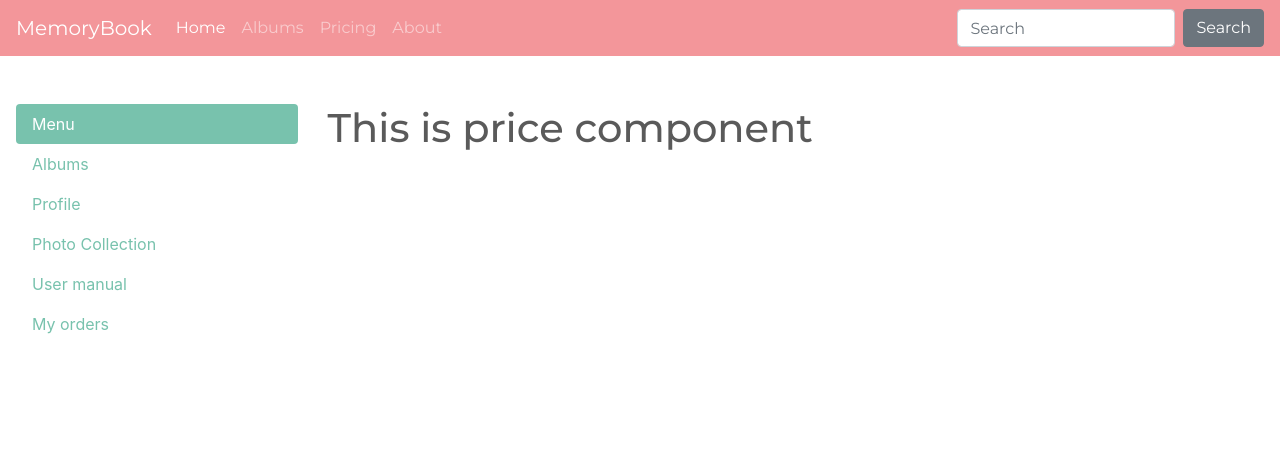
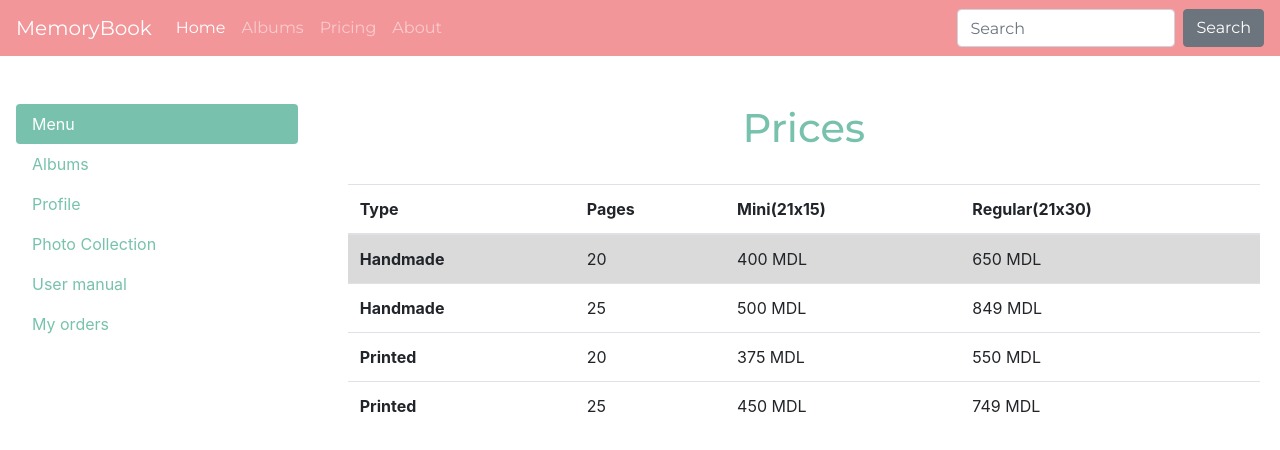
Before and after one commit to SandaCotovici/MemoryBook, an Angular app: page /pricing in a window 1280 px wide. Shown: the top 450 px of the page. Built offline with nearby package versions, Linux system fonts and the light colour scheme.

Commit message:
add price component

```diff
--- a/src/app/about/about.component.css
+++ b/src/app/about/about.component.css
@@ -1,3 +1,7 @@
+body {
+  padding: 0 2em;
+}
+
 h3.qoute {
   color: #F3969A;
   text-align: center;
--- a/src/app/app.component.css
+++ b/src/app/app.component.css
@@ -12,3 +12,7 @@
 /*margin-top: 50px;*/
 /*}*/
 /*}*/
+
+.content {
+  padding: 0 2.2em;
+}
--- a/src/app/app.component.html
+++ b/src/app/app.component.html
@@ -18,7 +18,7 @@
     <app-menu></app-menu>
   </div>
 
-  <div class="col-lg-9">
+  <div class="content col-lg-9">
     <router-outlet></router-outlet>
   </div>
 </div>
--- a/src/app/pricing/pricing.component.css
+++ b/src/app/pricing/pricing.component.css
@@ -0,0 +1,4 @@
+h1 {
+  text-align: center;
+  color: #78C2AD;
+}
--- a/src/app/pricing/pricing.component.html
+++ b/src/app/pricing/pricing.component.html
@@ -1,3 +1,41 @@
-<h1>
-  This is price component
-</h1>
+<!--<h1>-->
+  <!--This is price component-->
+<!--</h1>-->
+<h1>Prices</h1>
+<br />
+<table class="table table-hover">
+  <thead>
+  <tr>
+    <th scope="col">Type</th>
+    <th scope="col">Pages</th>
+    <th scope="col">Mini(21x15)</th>
+    <th scope="col">Regular(21x30)</th>
+  </tr>
+  </thead>
+  <tbody>
+  <tr class="table-active">
+    <th scope="row">Handmade</th>
+    <td>20</td>
+    <td>400 MDL</td>
+    <td>650 MDL</td>
+  </tr>
+  <tr>
+    <th scope="row">Handmade</th>
+    <td>25</td>
+    <td>500 MDL</td>
+    <td>849 MDL</td>
+  </tr>
+  <tr>
+    <th scope="row">Printed</th>
+    <td>20</td>
+    <td>375 MDL</td>
+    <td>550 MDL</td>
+  </tr>
+  <tr>
+    <th scope="row">Printed</th>
+    <td>25</td>
+    <td>450 MDL</td>
+    <td>749 MDL</td>
+  </tr>
+  </tbody>
+</table>
--- a/src/styles.css
+++ b/src/styles.css
@@ -1,2 +1,8 @@
 /* You can add global styles to this file, and also import other style files */
 @import '~bootstrap/dist/css/bootstrap.min.css';
+html, body {
+  width: 100%;
+  height: 100%;
+  position: relative;
+  overflow: hidden;
+}
```
